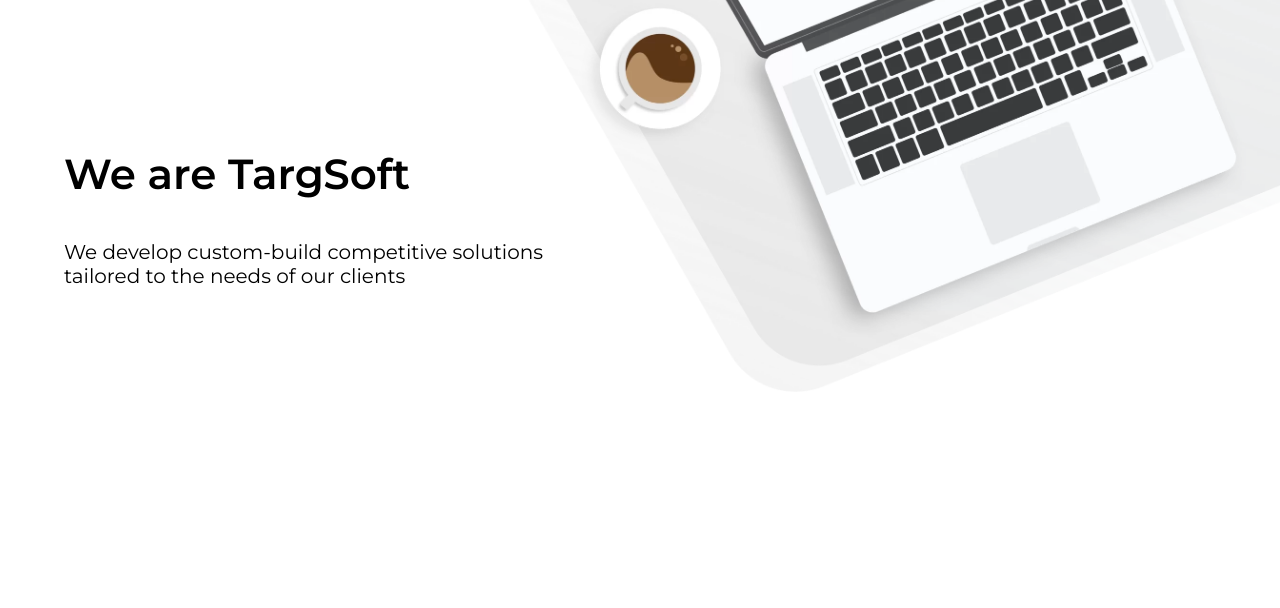
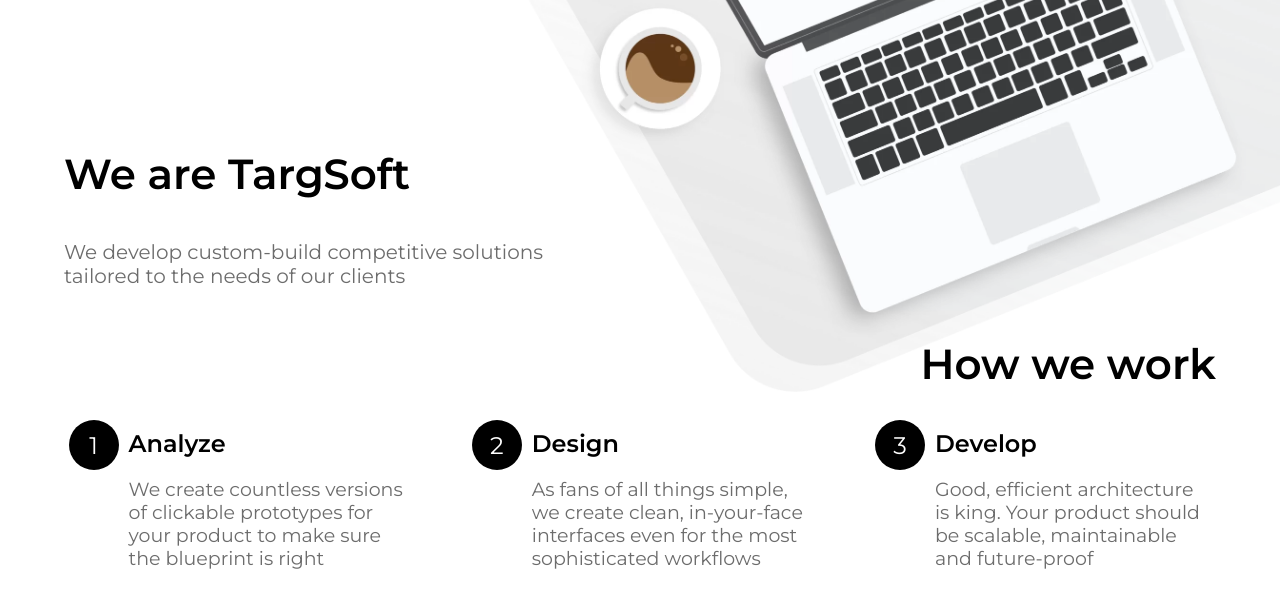
Before and after one commit to Khlustov/targ, a Gatsby site: page / in a window 1280 px wide. Shown: the part 86-694 px from the top of the page. Built offline with nearby package versions, Linux system fonts and the light colour scheme; Gatsby itself is replaced by a stand-in of ours.

Commit message:
feat: add work section

```diff
--- a/gatsby-config.js
+++ b/gatsby-config.js
@@ -8,6 +8,8 @@
   /* Your site config here */
   plugins: [
     `gatsby-plugin-image`,
-    `gatsby-plugin-sharp`
+    `gatsby-plugin-sharp`,
+    `gatsby-transformer-sharp`,
+
   ],
 }
--- /dev/null
+++ b/src/components/HowWeWork.js
@@ -0,0 +1,38 @@
+import React from 'react'
+
+import * as styles from '../styles/work.module.css'
+
+export default function HowWeWork() {
+    return (
+        <div className={styles.work}>
+            <div className={styles.workWrapper}>
+                <div className={styles.title}>
+                    <h3>How we work</h3>
+                </div>
+                <div className={styles.workCards}>
+                    <div className={styles.card}>
+                        <div className={styles.cardImage}>1</div>
+                        <div className={styles.cardContent}>
+                            <h4>Analyze</h4>
+                            <p>We create countless versions of clickable prototypes for your product to make sure the blueprint is right</p>
+                        </div>
+                    </div>
+                    <div className={styles.card}>
+                        <div className={styles.cardImage}>2</div>
+                        <div className={styles.cardContent}>
+                            <h4>Design</h4>
+                            <p>As fans of all things simple, we create clean, in-your-face interfaces even for the most sophisticated workflows</p>
+                        </div>
+                    </div>
+                    <div className={styles.card}>
+                        <div className={styles.cardImage}>3</div>
+                        <div className={styles.cardContent}>
+                            <h4>Develop</h4>
+                            <p>Good, efficient architecture is king. Your product should be scalable, maintainable and future-proof</p>
+                        </div>
+                    </div>
+                </div>
+            </div>
+        </div>
+    )
+}
--- a/src/pages/index.js
+++ b/src/pages/index.js
@@ -1,5 +1,6 @@
 import React from "react"
 import Header from "../components/Header"
+import HowWeWork from "../components/HowWeWork"
 
 import '../styles/global.css'
 
@@ -7,7 +8,8 @@
 export default function Home() {
   return (
     <div className="wrapper">
-      <Header/>
+      <Header />
+      <HowWeWork />
     </div>
   )
 
--- a/src/styles/home.module.css
+++ b/src/styles/home.module.css
@@ -9,8 +9,6 @@
 }
 .headerWrapper {
     width: 90%;
-    /* background-color: rosybrown; */
-
 }
 
 .navbarContent {
@@ -77,6 +75,7 @@
 
 .headerContent p{
     font-size: 20px;
+    color: #6c6c6c;
 }
 
 @media (max-width: 980px) {
--- /dev/null
+++ b/src/styles/work.module.css
@@ -0,0 +1,73 @@
+.work {
+    width: 100%;
+    max-width: 1400px;
+    display: flex;
+    flex-direction: column;
+    justify-content: center;
+    align-items: center;
+}
+
+.workWrapper {
+    width: 90%;
+}
+
+.title {
+    width: 100%;
+    display: flex;
+    justify-content: flex-end;
+    align-items: center;
+}
+
+.title h3 {
+    margin-top: 50px;
+    font-size: 42px;
+}
+
+.workCards {
+    width: 100%;
+    margin: 30px 0;
+    display: flex;
+    justify-content: space-between;
+    align-items: center;
+}
+
+.card {
+    width: 30%;
+    display: flex;
+    justify-content: center;
+    align-items: flex-start;
+}
+
+.cardImage {
+    width: 50px;
+    height: 50px;
+    margin-right: 10px;
+    display: flex;
+    justify-content: center;
+    align-items: center;
+    border-radius: 50%;
+    background-color: #000;
+    font-size: 24px;
+    color: #FFF;
+}
+
+.cardContent {
+    width: 80%;
+    display: flex;
+    flex-direction: column;
+    justify-content: flex-start;
+    align-items: flex-start;
+}
+
+.cardContent h4 {
+    font-size: 24px;
+    line-height: 2;
+    font-weight: 600;
+}
+
+.cardContent p {
+    margin: 10px 0;
+    font-size: 19px;
+    color: #6c6c6c;
+    font-weight: 400;
+}
```
Also changed, not shown: src/components/Header.js (line endings or trailing spaces).
